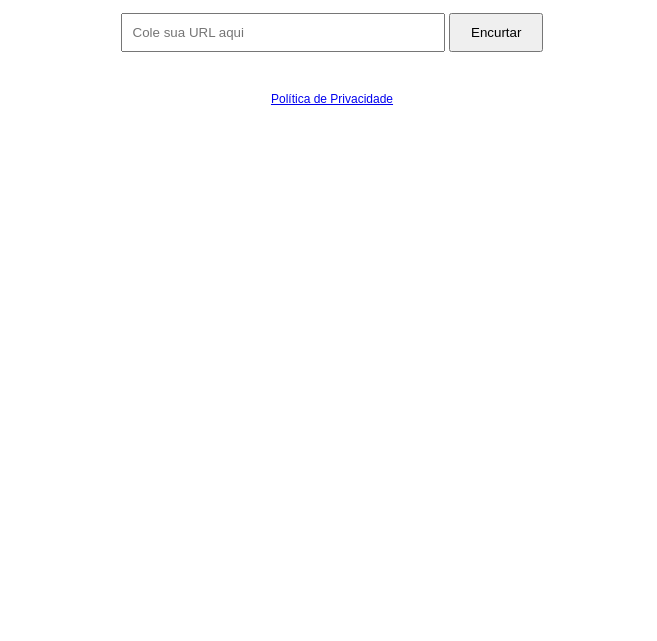
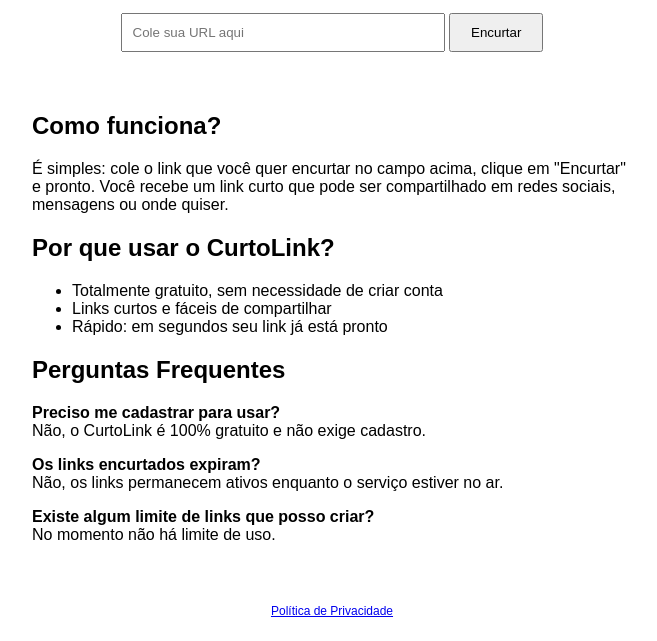
Before and after one commit to Wellington-Barros/encurtador-api, a website: page public/index.html in a window 1280 px wide. Shown: the part 159-800 px from the top of the page, without its empty margins (308-965 px from the left). Drawn offline with Linux system fonts and the light colour scheme.

Commit message:
Adiciona conteúdo explicativo e FAQ na página inicial

```diff
--- a/public/index.html
+++ b/public/index.html
@@ -34,6 +34,28 @@
   <input type="text" id="urlInput" placeholder="Cole sua URL aqui">
   <button onclick="encurtar()">Encurtar</button>
   <div id="resultado"></div>
+  <section style="max-width: 600px; margin: 60px auto; text-align: left;">
+  <h2>Como funciona?</h2>
+  <p>É simples: cole o link que você quer encurtar no campo acima, clique em "Encurtar" e pronto. Você recebe um link curto que pode ser compartilhado em redes sociais, mensagens ou onde quiser.</p>
+
+  <h2>Por que usar o CurtoLink?</h2>
+  <ul>
+    <li>Totalmente gratuito, sem necessidade de criar conta</li>
+    <li>Links curtos e fáceis de compartilhar</li>
+    <li>Rápido: em segundos seu link já está pronto</li>
+  </ul>
+
+  <h2>Perguntas Frequentes</h2>
+
+  <p><strong>Preciso me cadastrar para usar?</strong><br>
+  Não, o CurtoLink é 100% gratuito e não exige cadastro.</p>
+
+  <p><strong>Os links encurtados expiram?</strong><br>
+  Não, os links permanecem ativos enquanto o serviço estiver no ar.</p>
+
+  <p><strong>Existe algum limite de links que posso criar?</strong><br>
+  No momento não há limite de uso.</p>
+</section>
 
   <script>
     async function encurtar() {
```
